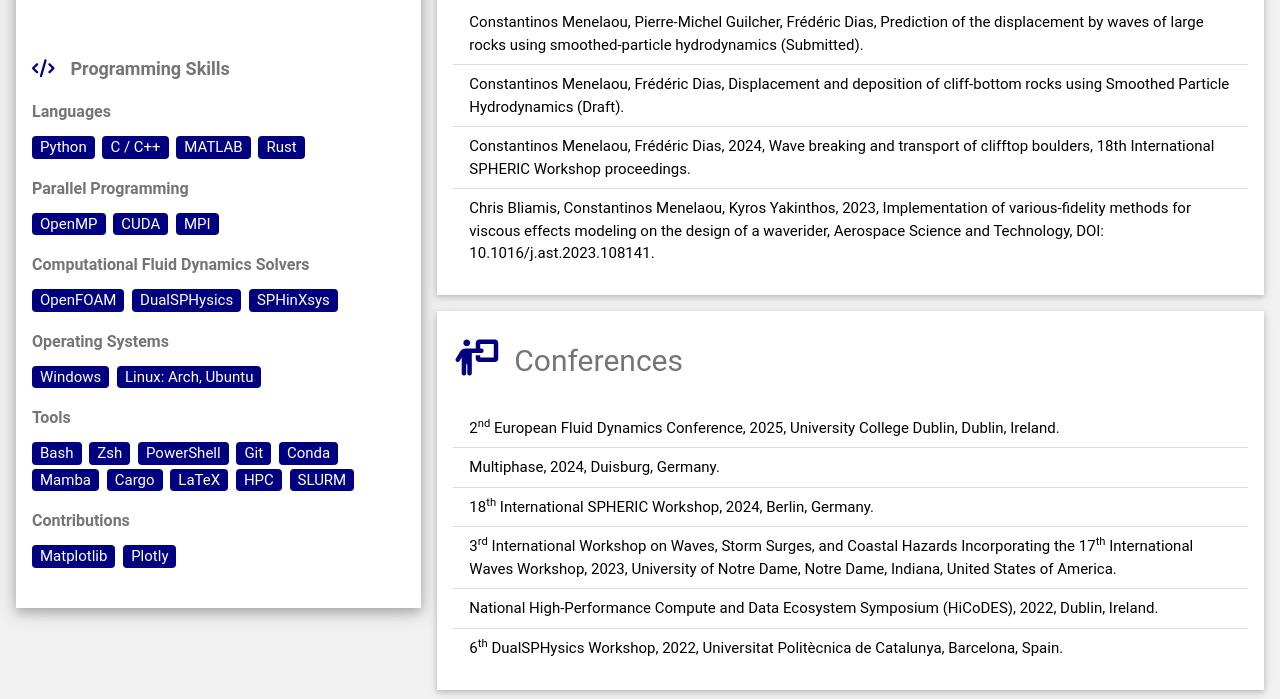
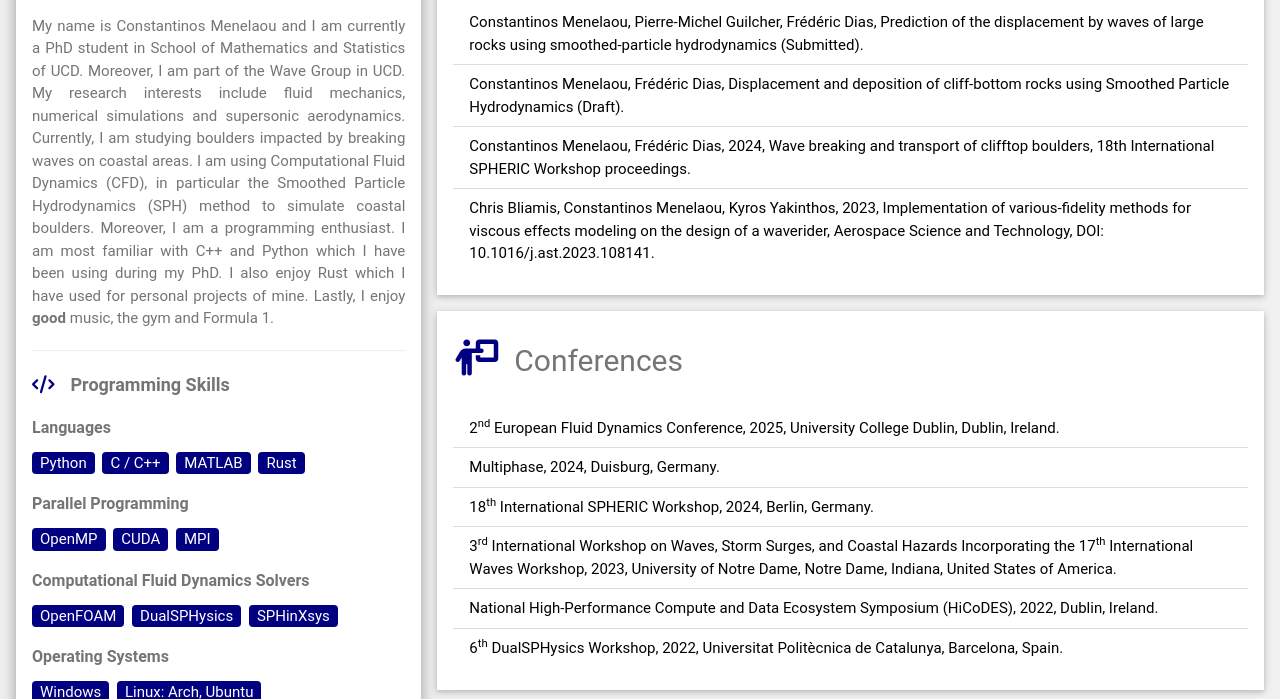
Before and after one commit to konmenel/konmenel.github.io, a plain HTML site: page index.html in a window 1280 px wide. Shown: the part 924-1623 px from the top of the page. Drawn offline with Linux system fonts and the light colour scheme.

Commit message:
Add short bio

```diff
--- a/index.html
+++ b/index.html
@@ -28,6 +28,10 @@
 
   a:hover {
     text-decoration: underline;
+  }
+
+  p {
+    text-align: justify;
   }
 </style>
 </head>
@@ -87,7 +91,15 @@
           <hr>
 
           <p class="w3-large"><b><i class="fa fa-asterisk fa-fw w3-margin-right w3-text-navy"></i>Short bio</b></p>
-          <br>
+          <p>
+            My name is Constantinos Menelaou and I am currently a PhD student in School of Mathematics and Statistics of UCD. Moreover, I
+            am part of the Wave Group in UCD. My research interests include fluid mechanics, numerical simulations and supersonic aerodynamics.
+            Currently, I am studying boulders impacted by breaking waves on coastal areas. I am using Computational Fluid Dynamics (CFD), in
+            particular the Smoothed Particle Hydrodynamics (SPH) method to simulate coastal boulders. Moreover, I am a programming enthusiast.
+            I am most familiar with C++ and Python which I have been using during my PhD. I also enjoy Rust which I have used for personal projects
+            of mine. Lastly, I enjoy <b>good</b> music, the gym and Formula 1.
+          </p>
+          <hr>
 
           <p class="w3-large"><b><i class="fa fa-code fa-fw w3-margin-right w3-text-navy"></i>Programming Skills</b></p>
           <h6><b>Languages</b></h6>
```
